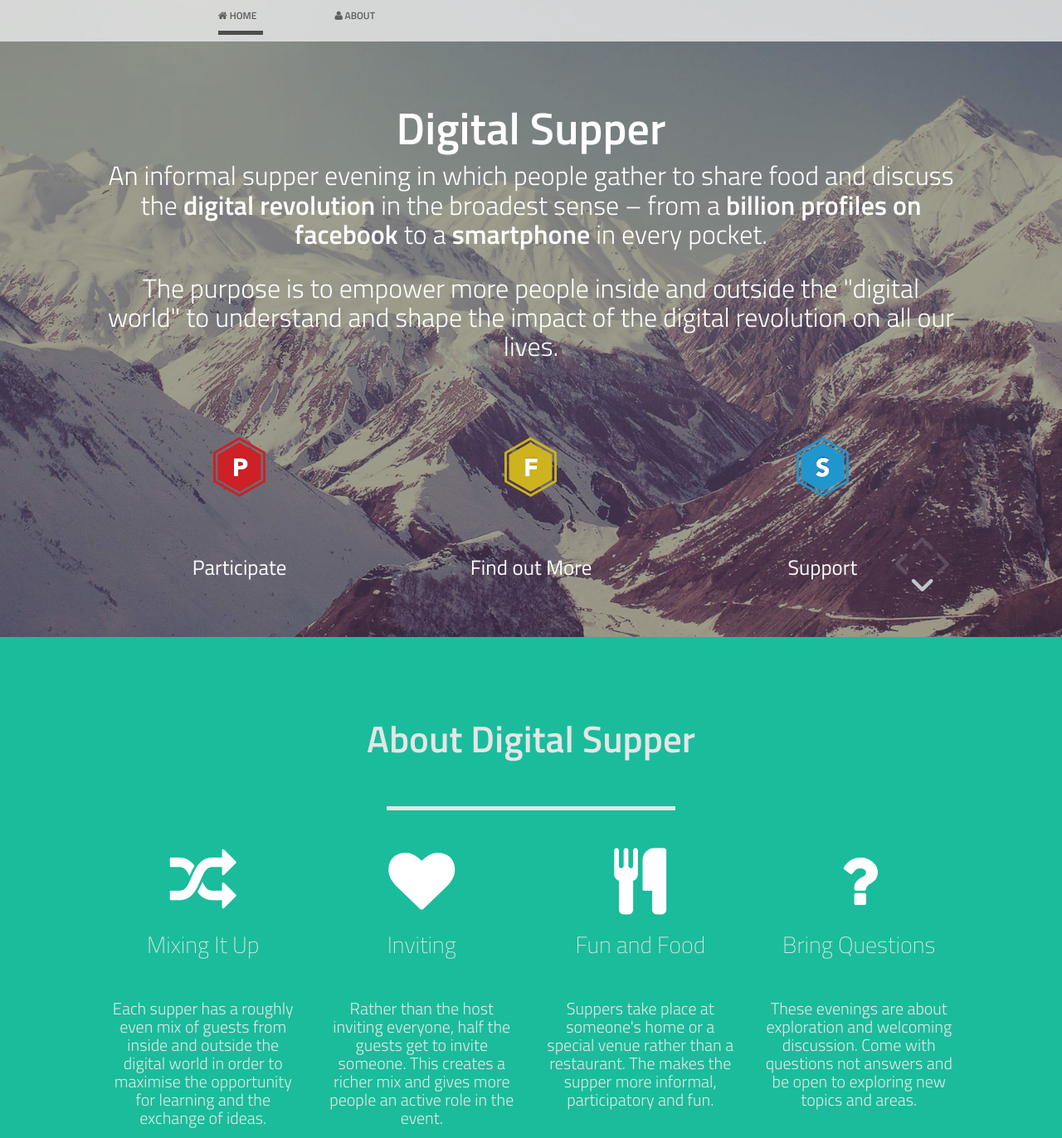
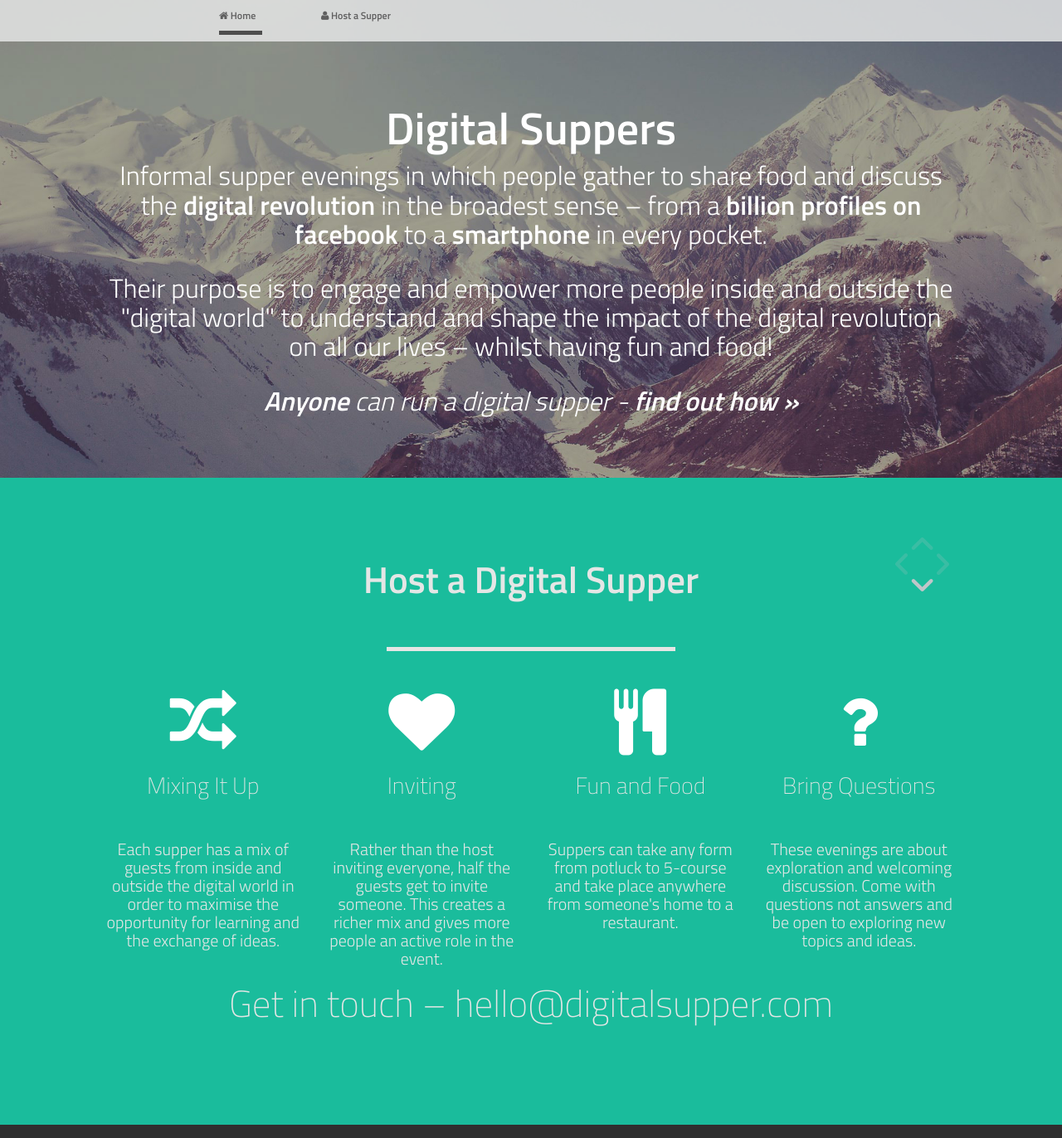
Before and after one commit to rufuspollock/digitalsupper.com, a plain HTML site: page index.html in a window 1280 px wide. Shown: the whole page at 83% size. Drawn offline with Linux system fonts and the light colour scheme.

Commit message:
[home][s]: hosting instructions and call to action.

```diff
--- a/css/style.css
+++ b/css/style.css
@@ -236,6 +236,11 @@ body {
   padding-top: 30px;
 }
 
+#slide-1 .call-to-action a {
+  color: #fff;
+  font-style: italic;
+}
+
 @media (max-width: 991px) {
 	#slide-1 {
 		background-position: -70% 0, 170% 0;
@@ -305,7 +310,7 @@ body {
 	}
 }
 
-#slide-2 {
+.slide-2 {
 	background-color: #1abc9c;
 	color: #e4e6e5;
 	padding-top: 90px;
--- a/index.html
+++ b/index.html
@@ -35,8 +35,8 @@
 
 			<div class="nav-collapse collapse navbar-responsive-collapse">
 				<ul class="nav row">
-					<li data-slide="1" class="col-12 col-sm-2"><a id="menu-link-1" href="#slide-1" title="Next Section"><span class="icon icon-home"></span> <span class="text">HOME</span></a></li>
-					<li data-slide="2" class="col-12 col-sm-2"><a id="menu-link-2" href="#slide-2" title="Next Section"><span class="icon icon-user"></span> <span class="text">ABOUT</span></a></li>
+					<li data-slide="1" class="col-12 col-sm-2"><a id="menu-link-1" href="#slide-1" title="Next Section"><span class="icon icon-home"></span> <span class="text">Home</span></a></li>
+					<li data-slide="2" class="col-12 col-sm-2"><a id="menu-link-2" href="#slide-2" title="Next Section"><span class="icon icon-user"></span> <span class="text">Host a Supper</span></a></li>
           <!--
 					<li data-slide="3" class="col-12 col-sm-2"><a id="menu-link-3" href="#slide-3" title="Next Section"><span class="icon icon-briefcase"></span> <span class="text">PORTFOLIO</span></a></li>
 					<li data-slide="4" class="col-12 col-sm-2"><a id="menu-link-4" href="#slide-4" title="Next Section"><span class="icon icon-gears"></span> <span class="text">PROCESS</span></a></li>
@@ -66,29 +66,29 @@
 		<div class="container">
 			<div id="home-row-1" class="row clearfix">
 				<div class="col-12">
-					<h1 class="font-semibold">Digital Supper</h1>
+					<h1 class="font-semibold">Digital Suppers</h1>
           <h4 class="font-light">
-            An informal supper evening in which people gather to share food and discuss the <strong>digital revolution</strong> in the broadest sense &ndash; from a <strong>billion profiles on facebook</strong> to a <strong>smartphone</strong> in every pocket.
+            Informal supper evenings in which people gather to share food and discuss the <strong>digital revolution</strong> in the broadest sense &ndash; from a <strong>billion profiles on facebook</strong> to a <strong>smartphone</strong> in every pocket.
           </h4>
           <h4 class="font-light no2">
-            The purpose is to empower more people inside and outside the "digital world" to understand and shape the impact of the digital revolution on all our lives.
+            Their purpose is to engage and empower more people inside and outside the "digital world" to understand and shape the impact of the digital revolution on all our lives &ndash; whilst having fun and food!
+          </h4>
+          <h4 class="font-light no2 call-to-action">
+            <a href="#host"><strong>Anyone</strong> can run a digital supper - <strong>find out how &raquo;</strong></a>
           </h4>
 				</div><!-- /col-12 -->
 			</div><!-- /row -->
-			<div id="home-row-2" class="row clearfix">
-				<div class="col-12 col-sm-4"><div class="home-hover navigation-slide" data-slide="2"><img src="images/s02.png"></div><span>Participate</span></div>
-				<div class="col-12 col-sm-4"><div class="home-hover navigation-slide" data-slide="2"><img src="images/s01.png"></div><span>Find out More</span></div>
-				<div class="col-12 col-sm-4"><div class="home-hover navigation-slide" data-slide="2"><img src="images/s03.png"></div><span>Support</span></div>
-			</div><!-- /row -->
+      <div class="row call-to-action">
+      </div>
 		</div><!-- /container -->
 	</div><!-- /slide1 -->
 
 	<!-- === Slide 2 === -->
-	<div class="slide story" id="slide-2" data-slide="2">
+	<div class="slide story slide-2" id="host" data-slide="2">
 		<div class="container">
 			<div class="row title-row">
         <div class="col-12 font-thin">
-          <span class="font-semibold">About Digital Supper</span>
+          <span class="font-semibold">Host a Digital Supper</span>
         </div>
 			</div><!-- /row -->
 			<div class="row line-row">
@@ -103,7 +103,7 @@
 				<div class="col-12 col-lg-3 col-sm-6">
 					<p><i class="icon icon-random"></i></p>
 					<h2 class="font-thin">Mixing It Up</h2>
-					<h4 class="font-thin">Each supper has a roughly even mix of guests from inside and outside the digital world in order to maximise the opportunity for learning and the exchange of ideas.</h4>
+					<h4 class="font-thin">Each supper has a mix of guests from inside and outside the digital world in order to maximise the opportunity for learning and the exchange of ideas.</h4>
 				</div>
 				<div class="col-12 col-lg-3 col-sm-6">
 					<p><i class="icon icon-heart"></i></p>
@@ -113,17 +113,23 @@
 				<div class="col-12 col-lg-3 col-sm-6">
 					<p><i class="icon icon-food"></i></p>
 					<h2 class="font-thin">Fun and Food</h2>
-					<h4 class="font-thin">Suppers take place at someone's home or a special venue rather than a restaurant. The makes the supper more informal, participatory and fun.</h4>
+					<h4 class="font-thin">Suppers can take any form from potluck to 5-course and take place anywhere from someone's home to a restaurant.</h4>
 				</div>
 				<div class="col-12 col-lg-3 col-sm-6">
 					<p><i class="icon icon-question"></i></p>
 					<h2 class="font-thin">Bring Questions</h2>
-          <h4 class="font-thin">These evenings are about exploration and welcoming discussion. Come with questions not answers and be open to exploring new topics and areas.</h4>
+          <h4 class="font-thin">These evenings are about exploration and welcoming discussion. Come with questions not answers and be open to exploring new topics and ideas.</h4>
 				</div>
 			</div><!-- /row -->
+
+			<div class="row title-row">
+        <div class="col-12 font-thin">
+          <span class="">Get in touch &ndash; hello@digitalsupper.com</span>
+        </div>
+			</div><!-- /row -->
+
 		</div><!-- /container -->
 	</div><!-- /slide2 -->
-
 </body>
 
 	<!-- SCRIPTS -->
@@ -135,7 +141,6 @@
 	<script type="text/javascript" src="fancybox/jquery.fancybox.pack-v=2.1.5.js"></script>
 	<script src="js/script.js"></script>
 
-	<!-- fancybox init -->
 	<script>
 	$(document).ready(function(e) {
 		var lis = $('.nav > li');
```
